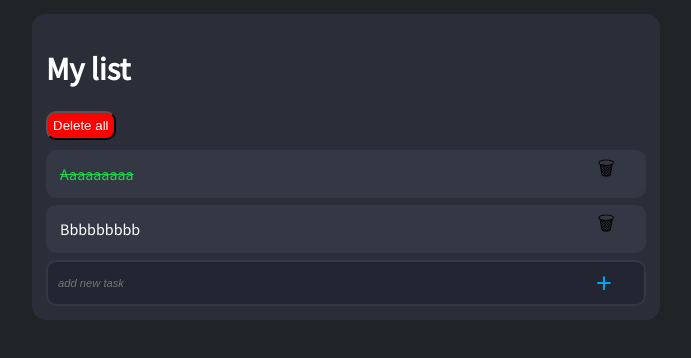
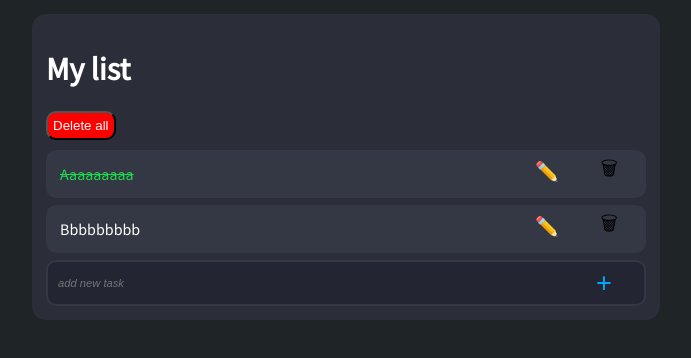
Before and after one commit to sandfrozen/chmaro, a React (Create React App) app: page / in a window 1280 px wide. Shown: the top 358 px of the page, without its empty margins (294-985 px from the left). Built offline with nearby package versions, Linux system fonts and the light colour scheme; no server answers.

Commit message:
routing / react-router-dom

```diff
--- a/package.json
+++ b/package.json
@@ -4,10 +4,12 @@
   "private": true,
   "dependencies": {
     "axios": "^0.18.0",
+    "formik": "^1.3.1",
     "ramda": "^0.25.0",
     "react": "^16.6.0",
     "react-axios": "^2.0.1",
     "react-dom": "^16.6.0",
+    "react-router-dom": "^4.3.1",
     "react-scripts": "2.0.5",
     "styled-components": "^4.0.2"
   },
--- a/src/App.css
+++ b/src/App.css
@@ -12,3 +12,22 @@ body {
   color: green;
   text-decoration: line-through;
 }
+
+a.link-edit {
+  background: inherit;
+  border: 0px;
+  font-size: 1.2em;
+  width: 80px;
+  height: 32px;
+  font-size: 1.2em;
+  display: flex;
+  justify-content: center;
+  align-items: center;
+  text-decoration: none;
+}
+
+a.link-edit:hover {
+  background-color: #3d404e;
+  /* 3d404e */
+  border-radius: 15px;
+}
--- a/src/App.js
+++ b/src/App.js
@@ -1,13 +1,33 @@
 import React, { Component } from 'react'
 import ToDoList from './containers/ToDoList'
+import ToDoEditForm from './components/ToDoEditForm'
+import NotFound from './components/NotFound'
+import { BrowserRouter as Router, Route, Switch } from 'react-router-dom'
 import './App.css'
+import styled from 'styled-components'
+
+const Container = styled.div`
+  background: #2b2e39;
+  margin: 0 auto;
+  width: 80%;
+  max-width: 600px;
+  padding: 14px;
+  border-radius: 14px;
+  margin-top: 14px;
+`
 
 class App extends Component {
   render () {
     return (
-      <div>
-        <ToDoList />
-      </div>
+      <Router>
+        <Container>
+          <Switch>
+            <Route exact path='/' component={ToDoList} />
+            <Route exact path='/todo_items/:itemId' component={ToDoEditForm} />
+            <Route component={NotFound} />
+          </Switch>
+        </Container>
+      </Router>
     )
   }
 }
--- /dev/null
+++ b/src/components/NotFound/index.js
@@ -0,0 +1,35 @@
+import React, { Component } from 'react'
+import { Redirect } from 'react-router-dom'
+
+class NotFound extends Component {
+  state = {
+    counter: 10
+  }
+
+  componentDidMount () {
+    const intervalId = setInterval(this.countdown, 1000)
+    this.setState({ intervalId })
+  }
+
+  countdown = () => {
+    this.setState({counter: this.state.counter-1})
+  }
+
+  componentWillMount () {
+    clearInterval(this.state.intervalId)
+  }
+
+  render () {
+    const { location } = this.props
+    const { counter } = this.state
+    return (
+      <div>
+        <p>No math for <code>{location.pathname}</code></p>
+        <p>Redirect to homepage in {counter} seconds</p>
+        {counter === 0 && <Redirect to='/' />}
+      </div>
+    )
+  }
+}
+
+export default NotFound
--- /dev/null
+++ b/src/components/ToDoEditForm/index.js
@@ -0,0 +1,13 @@
+import React, { Component } from 'react'
+
+class ToDoEditForm extends Component {
+  render () {
+    return (
+      <div>
+        Edit form for {this.props.match.params.itemId}
+      </div>
+    )
+  }
+}
+
+export default ToDoEditForm
--- a/src/components/ToDoItem/index.js
+++ b/src/components/ToDoItem/index.js
@@ -2,6 +2,7 @@ import React, { Component } from 'react'
 // import * as toDoApi from '../../api/toDoApi.js'
 import toDoApi from '../../api/axiosConfig.js'
 import styled from 'styled-components'
+import { Link } from 'react-router-dom'
 
 const Item = styled.div`
   display: flex;
@@ -21,6 +22,23 @@ const Content = styled.div`
   text-decoration: ${props => (props.done ? 'line-through' : 'auto')}
 `
 
+const StyledLink = styled(Link)`
+  background: inherit;
+  border: 0px;
+  font-size: 1.2em;
+  width: 80px;
+  height: 32px;
+  font-size: 1.2em;
+  display: flex;
+  justify-content: center;
+  align-items: center;
+  text-decoration: none;
+  &:hover {
+    background-color: #3d404e;
+    border-radius: 15px;
+  }
+`
+
 const DeleteButton = styled.button`
   background: inherit;
   border: 0px;
@@ -31,6 +49,10 @@ const DeleteButton = styled.button`
   display: flex;
   justify-content: center;
   align-items: center;
+  &:hover {
+    background-color: #3d404e;
+    border-radius: 15px;
+  }
 `
 
 class ToDoItem extends Component {
@@ -60,10 +82,15 @@ class ToDoItem extends Component {
   }
 
   render () {
-    const { text } = this.props
+    const { text, id } = this.props
     return (
       <Item>
-        <Content done={this.state.done} onClick={this.toggleDone}>{text}</Content>
+        <Content done={this.state.done} onClick={this.toggleDone}>
+          {text}
+        </Content>
+        <StyledLink to={`/todo_items/${id}`}>
+          <span role='img' aria-label='asd'>✏️</span>
+        </StyledLink>
         <DeleteButton onClick={this.delete}>🗑</DeleteButton>
       </Item>
     )
--- a/src/containers/ToDoList/index.js
+++ b/src/containers/ToDoList/index.js
@@ -4,16 +4,6 @@ import NewToDoForm from '../../components/NewToDoForm'
 import styled from 'styled-components'
 import toDoApi from '../../api/axiosConfig.js'
 import * as R from 'ramda'
-
-const Container = styled.div`
-  background: #2b2e39;
-  margin: 0 auto;
-  width: 80%;
-  max-width: 600px;
-  padding: 14px;
-  border-radius: 14px;
-  margin-top: 14px;
-`
 
 const Header = styled.h1`
   color: #fff;
@@ -106,7 +96,7 @@ class ToDoList extends Component {
     const { title } = this.props
     const { tasks, draft } = this.state
     return (
-      <Container>
+      <div>
         <Header>{title}</Header>
         <DeleteAllButton onClick={this.deleteAll}>Delete all</DeleteAllButton>
         {tasks.map(task => (
@@ -123,7 +113,7 @@ class ToDoList extends Component {
           onChange={this.updateDraft}
           draft={draft}
         />
-      </Container>
+      </div>
     )
   }
 }
```
Also changed, not shown: 1 other file (tests, documents, lock files or other folders).
